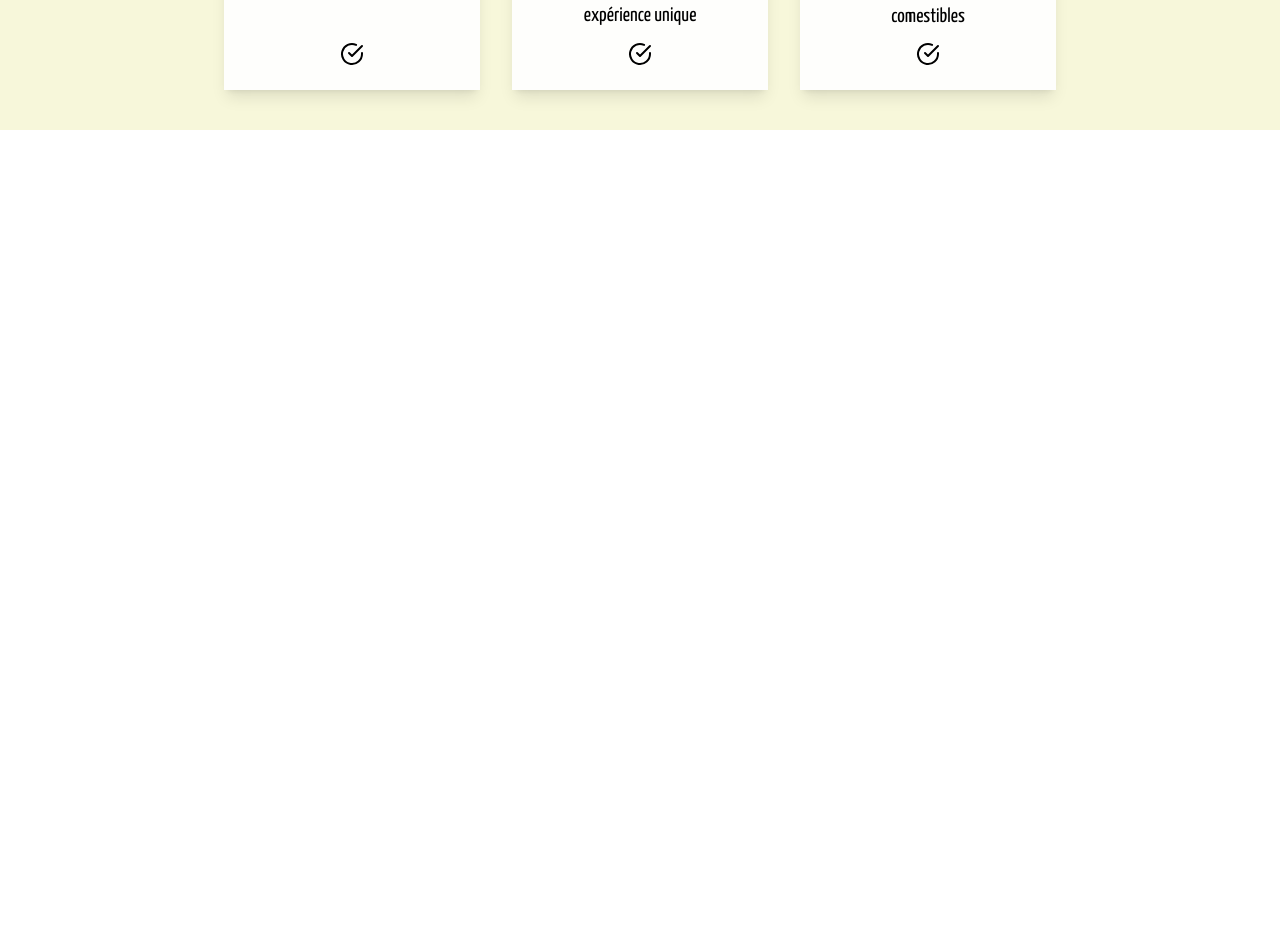
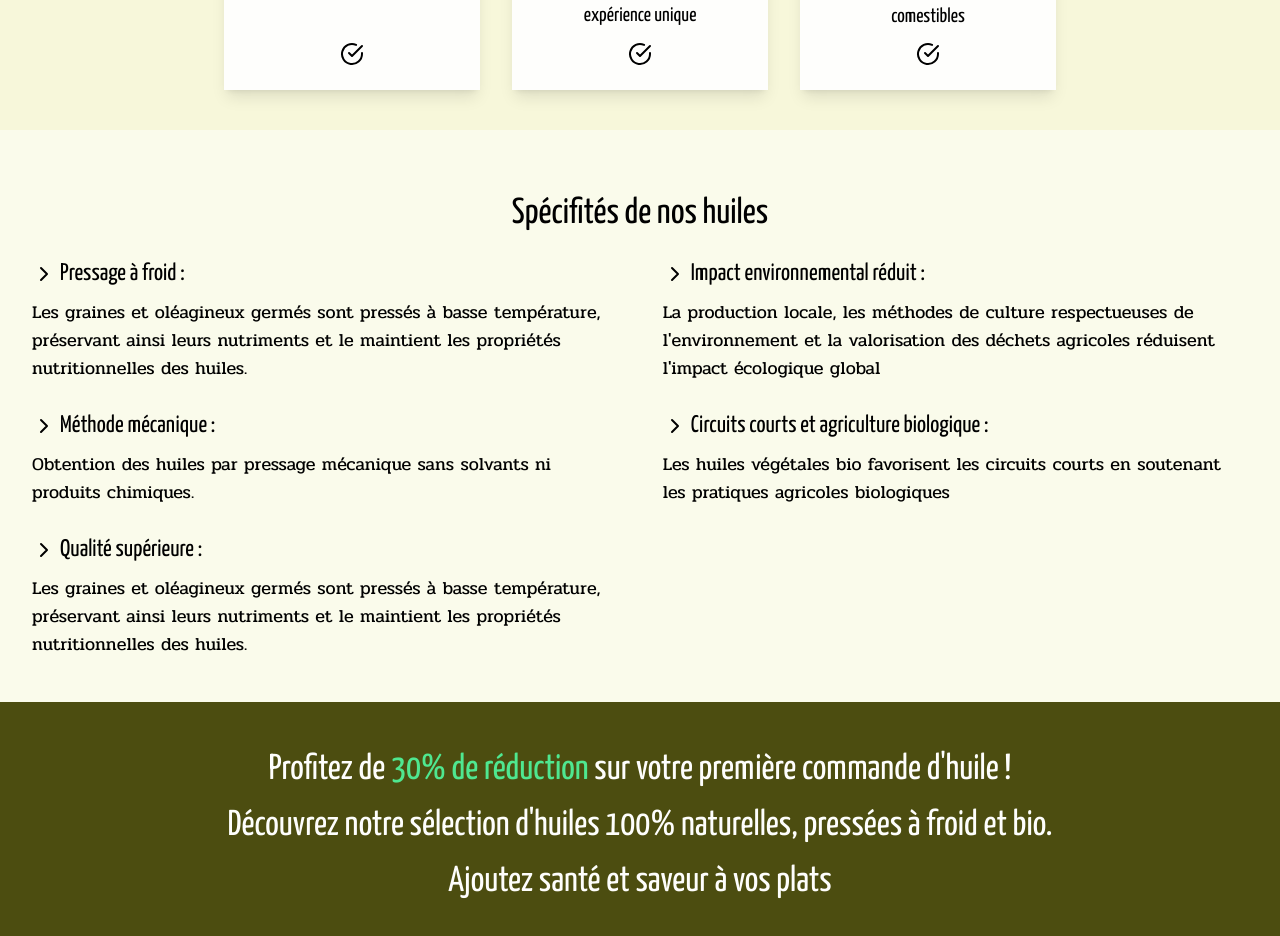
Before and after one commit to arnaudpant/huilevak, a React (Vite) app: page / in a window 1280 px wide. Shown: the part 1584-2520 px from the top of the page. Before the commit the page ends 1714 px from the top, so only its background shows below. Built offline with nearby package versions, Linux system fonts and the light colour scheme.

Commit message:
Ajout section infos

```diff
--- a/src/Cards.js
+++ b/src/Cards.js
@@ -12,3 +12,29 @@ export const ListCardsBenefices = [
         text: 'La valorisation des déchets agricoles issus des producteurs et des fruits comestibles',
     },
 ];
+
+export const ListSpecificitesGauche = [
+    {
+        title: 'Pressage à froid : ',
+        texte: 'Les graines et oléagineux germés sont pressés à basse température, préservant ainsi leurs nutriments et le maintient les propriétés nutritionnelles des huiles.',
+    },
+    {
+        title: 'Méthode mécanique : ',
+        texte: 'Obtention des huiles par pressage mécanique sans solvants ni produits chimiques.',
+    },
+    {
+        title: 'Qualité supérieure : ',
+        texte: 'Les graines et oléagineux germés sont pressés à basse température, préservant ainsi leurs nutriments et le maintient les propriétés nutritionnelles des huiles.',
+    },
+];
+
+export const ListSpecificitesDroite = [
+    {
+        title: 'Impact environnemental réduit :',
+        texte: "La production locale, les méthodes de culture respectueuses de l'environnement et la valorisation des déchets agricoles réduisent l'impact écologique global",
+    },
+    {
+        title: 'Circuits courts et agriculture biologique : ',
+        texte: 'Les huiles végétales bio favorisent les circuits courts en soutenant les pratiques agricoles biologiques',
+    },
+];
--- /dev/null
+++ b/src/components/BoxSpecificites.jsx
@@ -0,0 +1,18 @@
+import { ChevronRight } from 'lucide-react';
+
+const BoxSpecificites = (box) => {
+    const { title, texte } = box.box;
+    return (
+        <div>
+            <h3 className="text-2xl pb-1">
+                <span className="pr-1">
+                    <ChevronRight className="inline" />
+                </span>
+                {title}
+            </h3>
+            <p className="text-lg font-serif font-light py-1">{texte}</p>
+        </div>
+    );
+};
+
+export default BoxSpecificites;
--- a/src/pages/Home.jsx
+++ b/src/pages/Home.jsx
@@ -1,7 +1,9 @@
 import Header from '../ui/layout/Header';
 import SectionBenefices from '../ui/sections/SectionBenefices';
 import SectionHero from '../ui/sections/SectionHero';
+import SectionInfos from '../ui/sections/SectionInfos';
 import SectionProbleme from '../ui/sections/SectionProbleme';
+import SectionSpecificites from '../ui/sections/SectionSpecificites';
 
 const Home = () => {
     return (
@@ -10,6 +12,8 @@ const Home = () => {
             <SectionHero />
             <SectionProbleme />
             <SectionBenefices />
+            <SectionSpecificites />
+            <SectionInfos />
         </>
     );
 };
--- /dev/null
+++ b/src/ui/sections/SectionInfos.jsx
@@ -0,0 +1,20 @@
+/* eslint-disable react/no-unescaped-entities */
+
+
+const SectionInfos = () => {
+    return (
+        <section className="px-8 py-10 bg-p10 text-fond text-center text-4xl">
+            <p className="py-2">
+                Profitez de <span className="text-action">30% de réduction</span> sur votre première commande d'huile
+                !
+            </p>
+            <p className="py-2">
+                Découvrez notre sélection d'huiles 100% naturelles, pressées à
+                froid et bio.
+            </p>
+            <p className="py-2">Ajoutez santé et saveur à vos plats</p>
+        </section>
+    );
+};
+
+export default SectionInfos;
--- /dev/null
+++ b/src/ui/sections/SectionSpecificites.jsx
@@ -0,0 +1,31 @@
+import { ListSpecificitesGauche, ListSpecificitesDroite } from '../../Cards';
+import BoxSpecificites from "../../components/BoxSpecificites";
+
+
+const SectionSpecificites = () => {
+    return (
+        <section className="px-8 py-10 bg-p1">
+            <h2 className="text-4xl text-center py-6">
+                Spécifités de nos huiles
+            </h2>
+
+            <div className="container mx-auto flex flex-col md:flex-row gap-10 justify-center items-start">
+
+                <div className="flex flex-col gap-6">
+                    {ListSpecificitesGauche.map((box, index) => (
+                        <BoxSpecificites box={box} key={index} />
+                    ))}
+                </div>
+
+                <div className="flex flex-col gap-6">
+                    {ListSpecificitesDroite.map((box, index) => (
+                        <BoxSpecificites box={box} key={index} />
+                    ))}
+                </div>
+
+            </div>
+        </section>
+    );
+};
+
+export default SectionSpecificites;
```
